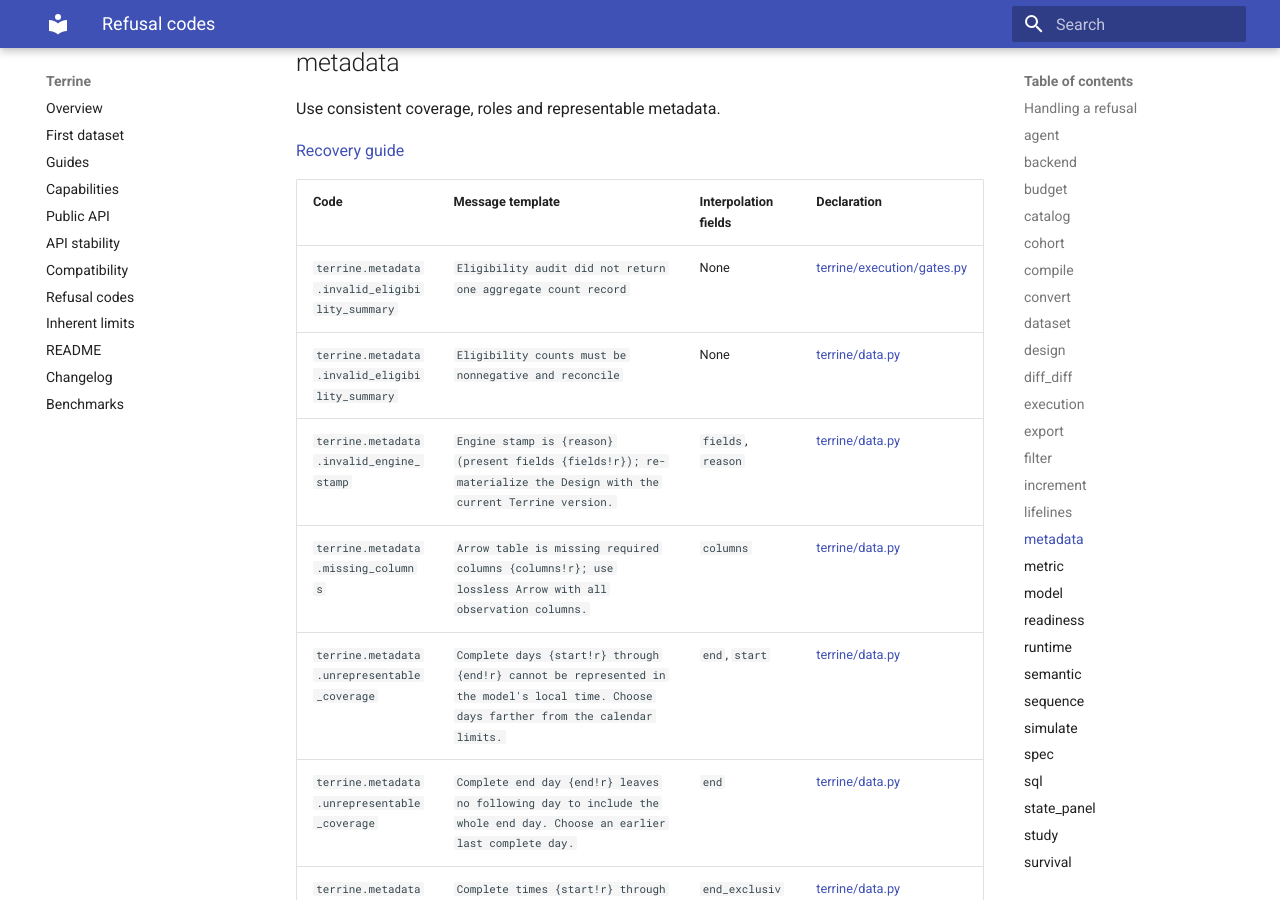
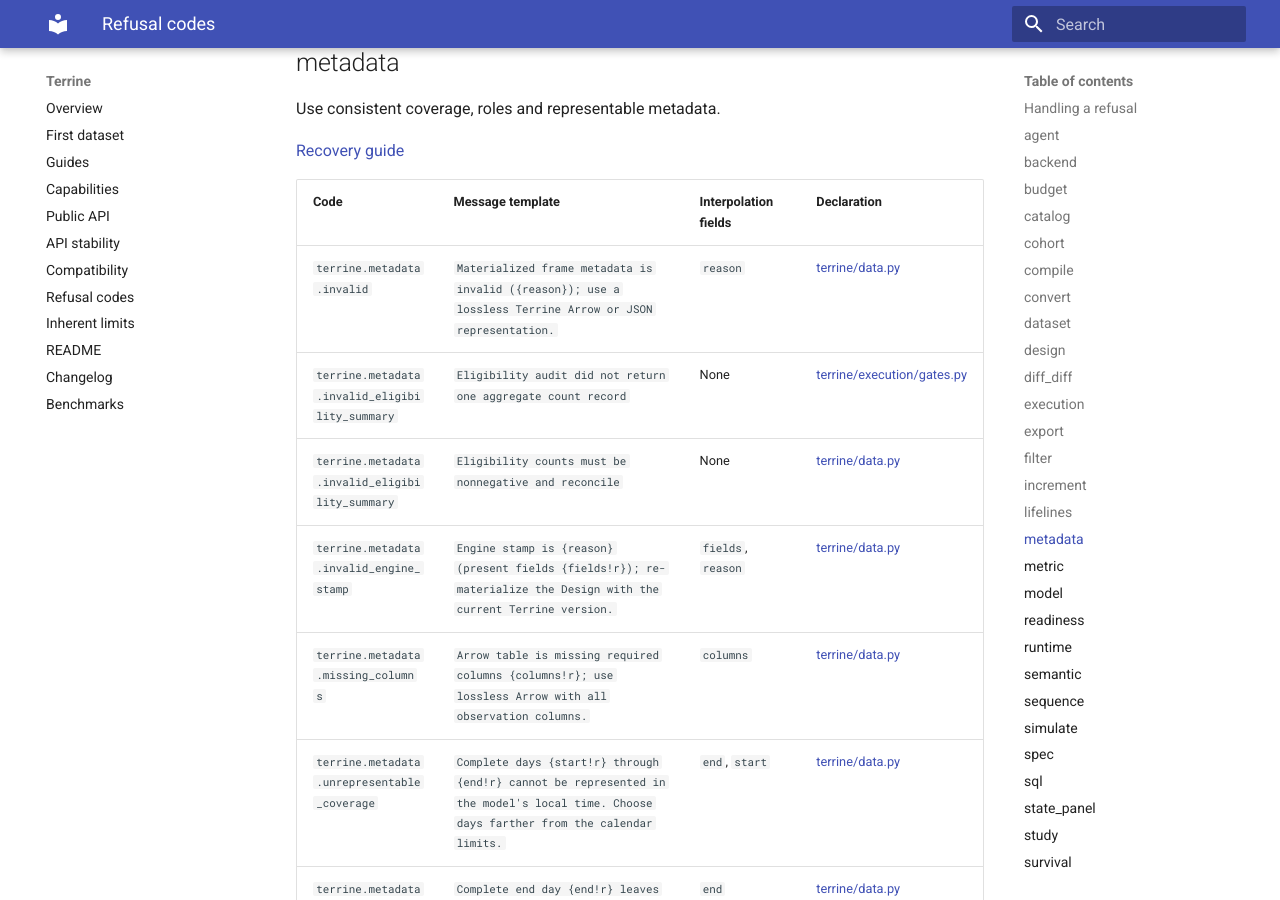
Before and after one commit to kylejcaron/terrine, an MkDocs documentation site: the page built from docs/reference/refusals.md, in a window 1280 px wide and 900 px high, scrolled down 21761 px. Built offline with MkDocs 1.6.1 and Material for MkDocs 9.7.7, drawn with Linux system fonts in a browser that asks for light colours.

Commit message:
docs: regenerate the refusal reference

```diff
--- a/docs/reference/refusals.md
+++ b/docs/reference/refusals.md
@@ -303,6 +303,7 @@ Use consistent coverage, roles and representable metadata.
 
 | Code | Message template | Interpolation fields | Declaration |
 | --- | --- | --- | --- |
+| `terrine.metadata.invalid` | <code>Materialized frame metadata is invalid ({reason}); use a lossless Terrine Arrow or JSON representation.</code> | `reason` | [terrine/data.py](../../terrine/data.py) |
 | `terrine.metadata.invalid_eligibility_summary` | <code>Eligibility audit did not return one aggregate count record</code> | None | [terrine/execution/gates.py](../../terrine/execution/gates.py) |
 | `terrine.metadata.invalid_eligibility_summary` | <code>Eligibility counts must be nonnegative and reconcile</code> | None | [terrine/data.py](../../terrine/data.py) |
 | `terrine.metadata.invalid_engine_stamp` | <code>Engine stamp is {reason} (present fields {fields!r}); re-materialize the Design with the current Terrine version.</code> | `fields`, `reason` | [terrine/data.py](../../terrine/data.py) |
```
